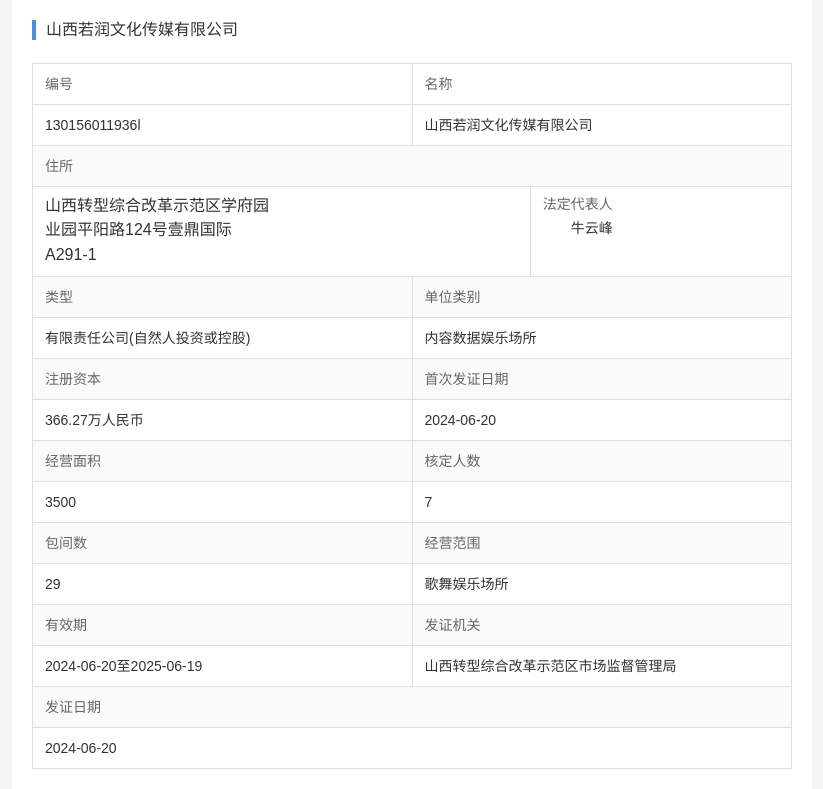
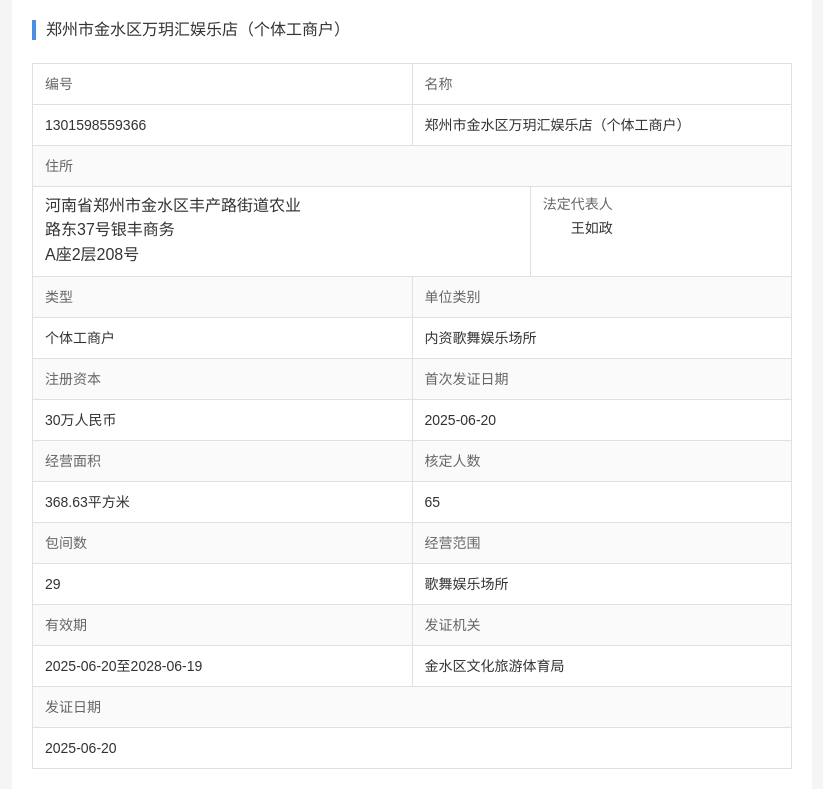
Before and after one commit to luohengjian/wanyue2, a plain HTML site: page index.html in a window 1280 px wide. Shown: the part 102-891 px from the top of the page, without its empty margins (228-1051 px from the left). Drawn offline with Linux system fonts and the light colour scheme.

Commit message:
Update index.html

```diff
--- a/index.html
+++ b/index.html
@@ -3,7 +3,7 @@
 <head>
     <meta charset="UTF-8">
     <meta name="viewport" content="width=device-width, initial-scale=1.0">
-    <title>中华人民共和国文化和旅游部 - 企业信息</title>
+    <title>中华人民共和国文化和旅游部</title>
     <link rel="stylesheet" href="styles.css">
 </head>
 <body>
@@ -15,7 +15,7 @@
         <div class="company-section">
             <div class="company-header">
                 <div class="blue-bar"></div>
-                <h2>山西若润文化传媒有限公司</h2>
+                <h2>郑州市金水区万玥汇娱乐店（个体工商户）</h2>
             </div>
 
             <div class="info-grid">
@@ -31,10 +31,10 @@
 
                 <div class="info-row">
                     <div class="info-item left-col">
-                        <span class="value">130156011936l</span>
+                        <span class="value">1301598559366</span>
                     </div>
                     <div class="info-item right-col">
-                        <span class="value">山西若润文化传媒有限公司</span>
+                        <span class="value">郑州市金水区万玥汇娱乐店（个体工商户）</span>
                     </div>
                 </div>
 
@@ -48,15 +48,15 @@
                 <div class="info-row">
                     <div class="info-item address-col">
                         <div class="address-content">
-                            <div>山西转型综合改革示范区学府园</div>
-                            <div>业园平阳路124号壹鼎国际</div>
-                            <div>A291-1</div>
+                            <div>河南省郑州市金水区丰产路街道农业</div>
+                            <div>路东37号银丰商务</div>
+                            <div>A座2层208号</div>
                         </div>
                     </div>
                     <div class="info-item legal-rep-col">
                         <div class="legal-rep-content">
                             <div class="label">法定代表人</div>
-                            <div class="value">牛云峰</div>
+                            <div class="value">王如政</div>
                         </div>
                     </div>
                 </div>
@@ -73,10 +73,10 @@
 
                 <div class="info-row">
                     <div class="info-item left-col">
-                        <span class="value">有限责任公司(自然人投资或控股)</span>
+                        <span class="value">个体工商户</span>
                     </div>
                     <div class="info-item right-col">
-                        <span class="value">内容数据娱乐场所</span>
+                        <span class="value">内资歌舞娱乐场所</span>
                     </div>
                 </div>
 
@@ -92,10 +92,10 @@
 
                 <div class="info-row">
                     <div class="info-item left-col">
-                        <span class="value">366.27万人民币</span>
+                        <span class="value">30万人民币</span>
                     </div>
                     <div class="info-item right-col">
-                        <span class="value">2024-06-20</span>
+                        <span class="value">2025-06-20</span>
                     </div>
                 </div>
 
@@ -111,10 +111,10 @@
 
                 <div class="info-row">
                     <div class="info-item left-col">
-                        <span class="value">3500</span>
+                        <span class="value">368.63平方米</span>
                     </div>
                     <div class="info-item right-col">
-                        <span class="value">7</span>
+                        <span class="value">65</span>
                     </div>
                 </div>
 
@@ -149,10 +149,10 @@
 
                 <div class="info-row">
                     <div class="info-item left-col">
-                        <span class="value">2024-06-20至2025-06-19</span>
+                        <span class="value">2025-06-20至2028-06-19</span>
                     </div>
                     <div class="info-item right-col">
-                        <span class="value">山西转型综合改革示范区市场监督管理局</span>
+                        <span class="value">金水区文化旅游体育局</span>
                     </div>
                 </div>
 
@@ -165,7 +165,7 @@
 
                 <div class="info-row">
                     <div class="info-item full-width">
-                        <span class="value">2024-06-20</span>
+                        <span class="value">2025-06-20</span>
                     </div>
                 </div>
             </div>
```
